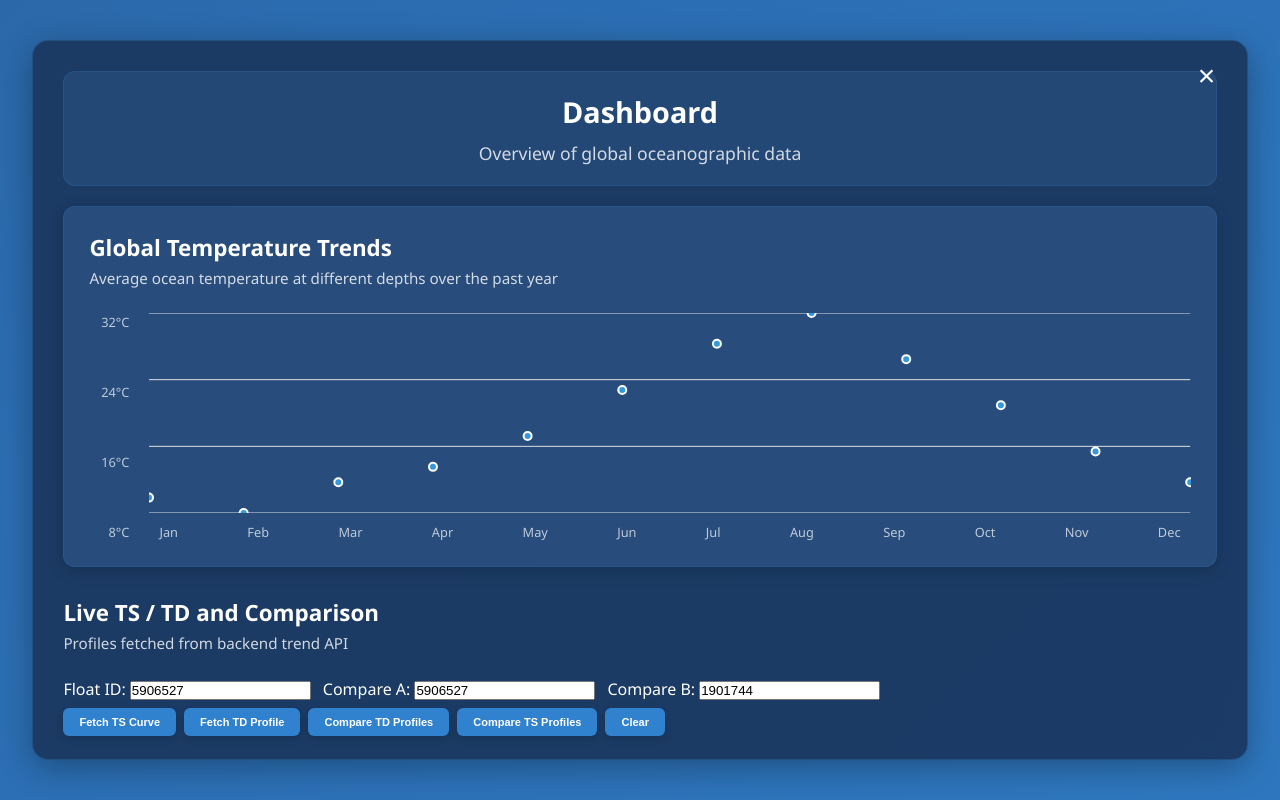
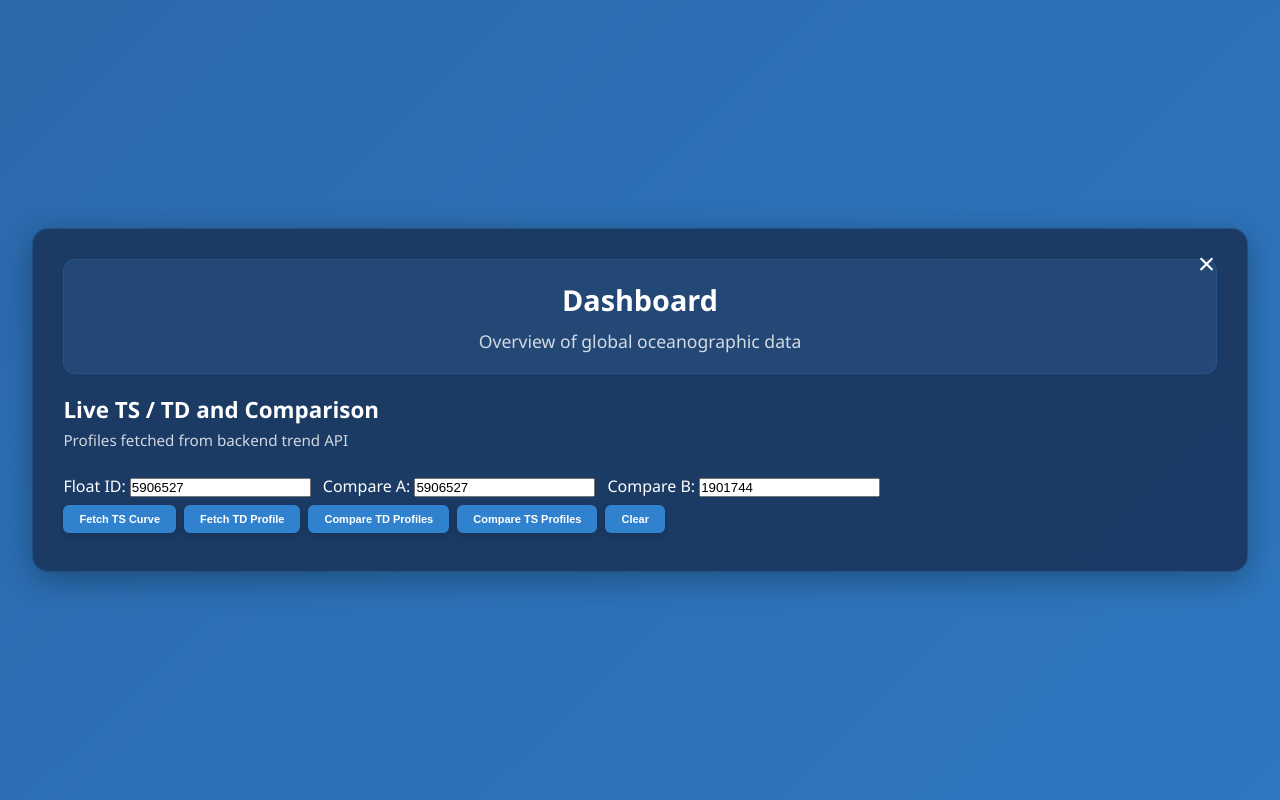
Before and after one commit to DebKole/DataSurfers---FloatChat, a React (Create React App) app: page /dashboard in a window 1280 px wide. Built offline with nearby package versions, Linux system fonts and the light colour scheme.

Commit message:
Resolve pycache merge conflict

```diff
--- a/src/components/Dashboard.js
+++ b/src/components/Dashboard.js
@@ -14,7 +14,6 @@ const Dashboard = ({ onClose }) => {
     dataQuality: 0,
     globalCoverage: 0
   });
-  const [temperatureData, setTemperatureData] = useState([]);
   const [demoFloatId, setDemoFloatId] = useState('5906527');
   const [compareFloatIdA, setCompareFloatIdA] = useState('5906527');
   const [compareFloatIdB, setCompareFloatIdB] = useState('1901744');
@@ -42,7 +41,6 @@ const Dashboard = ({ onClose }) => {
       const csvText = await response.text();
       const parsedData = parseCSV(csvText);
       calculateStats(parsedData);
-      prepareLineChartData(parsedData);
       setLoading(false);
     } catch (error) {
       console.error('Error loading CSV data:', error);
@@ -97,99 +95,6 @@ const Dashboard = ({ onClose }) => {
       dataQuality: 98.7,
       globalCoverage: 96.2
     });
-  };
-
-  const prepareLineChartData = (data) => {
-    // Simulate temperature trends over months for the line graph
-    const monthlyData = [
-      { month: 'Jan', temperature: 4.1 },
-      { month: 'Feb', temperature: 4.0 },
-      { month: 'Mar', temperature: 4.2 },
-      { month: 'Apr', temperature: 4.3 },
-      { month: 'May', temperature: 4.5 },
-      { month: 'Jun', temperature: 4.8 },
-      { month: 'Jul', temperature: 5.1 },
-      { month: 'Aug', temperature: 5.3 },
-      { month: 'Sep', temperature: 5.0 },
-      { month: 'Oct', temperature: 4.7 },
-      { month: 'Nov', temperature: 4.4 },
-      { month: 'Dec', temperature: 4.2 }
-    ];
-
-    setTemperatureData(monthlyData);
-  };
-
-  const renderLineGraph = () => {
-    if (temperatureData.length === 0) return null;
-
-    const maxTemp = Math.max(...temperatureData.map(d => d.temperature));
-    const minTemp = Math.min(...temperatureData.map(d => d.temperature));
-    const graphHeight = 200;
-
-    return (
-      <div className="line-graph">
-        <div className="graph-title">Global Temperature Trends</div>
-        <div className="graph-subtitle">Average ocean temperature at different depths over the past year</div>
-
-        <div className="graph-container">
-          {/* Y-axis labels */}
-          <div className="y-axis">
-            <span>32°C</span>
-            <span>24°C</span>
-            <span>16°C</span>
-            <span>8°C</span>
-          </div>
-
-          {/* Graph area */}
-          <div className="graph-area">
-            <svg width="100%" height={graphHeight} className="line-chart">
-              {/* Grid lines */}
-              <line x1="0" y1="0" x2="100%" y2="0" stroke="#e0e0e0" strokeWidth="1" />
-              <line x1="0" y1={graphHeight/3} x2="100%" y2={graphHeight/3} stroke="#e0e0e0" strokeWidth="1" />
-              <line x1="0" y1={2*graphHeight/3} x2="100%" y2={2*graphHeight/3} stroke="#e0e0e0" strokeWidth="1" />
-              <line x1="0" y1={graphHeight} x2="100%" y2={graphHeight} stroke="#e0e0e0" strokeWidth="1" />
-
-              {/* Line path */}
-              <path
-                d={temperatureData.map((point, index) => {
-                  const x = (index / (temperatureData.length - 1)) * 100;
-                  const y = ((maxTemp - point.temperature) / (maxTemp - minTemp)) * graphHeight;
-                  return `${index === 0 ? 'M' : 'L'} ${x}% ${y}`;
-                }).join(' ')}
-                fill="none"
-                stroke="#3498db"
-                strokeWidth="3"
-                strokeLinecap="round"
-              />
-
-              {/* Data points */}
-              {temperatureData.map((point, index) => {
-                const x = (index / (temperatureData.length - 1)) * 100;
-                const y = ((maxTemp - point.temperature) / (maxTemp - minTemp)) * graphHeight;
-                return (
-                  <circle
-                    key={index}
-                    cx={`${x}%`}
-                    cy={y}
-                    r="4"
-                    fill="#3498db"
-                    stroke="#fff"
-                    strokeWidth="2"
-                  />
-                );
-              })}
-            </svg>
-
-            {/* X-axis labels */}
-            <div className="x-axis">
-              {temperatureData.map((point, index) => (
-                <span key={index} className="x-label">{point.month}</span>
-              ))}
-            </div>
-          </div>
-        </div>
-      </div>
-    );
   };
 
   const handleFetchTsCurve = async () => {
@@ -297,9 +202,6 @@ const Dashboard = ({ onClose }) => {
 
         {/* Charts Section */}
         <div className="charts-section">
-          <div className="chart-container full-width">
-            {renderLineGraph()}
-          </div>
           <div className="chart-container full-width">
             <div className="graph-title">Live TS / TD and Comparison</div>
             <div className="graph-subtitle">Profiles fetched from backend trend API</div>
```
